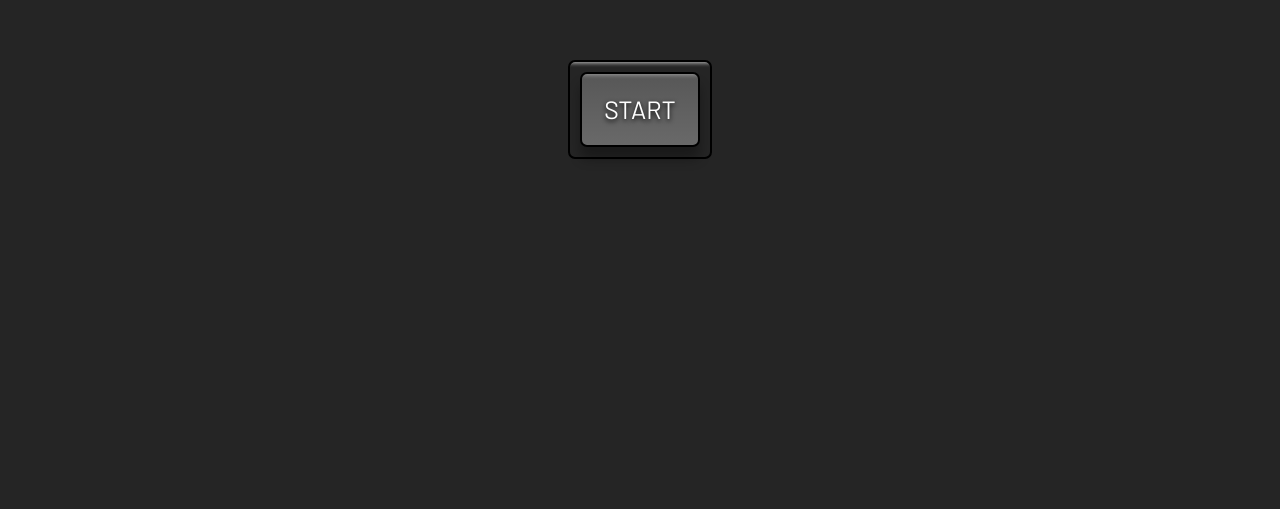
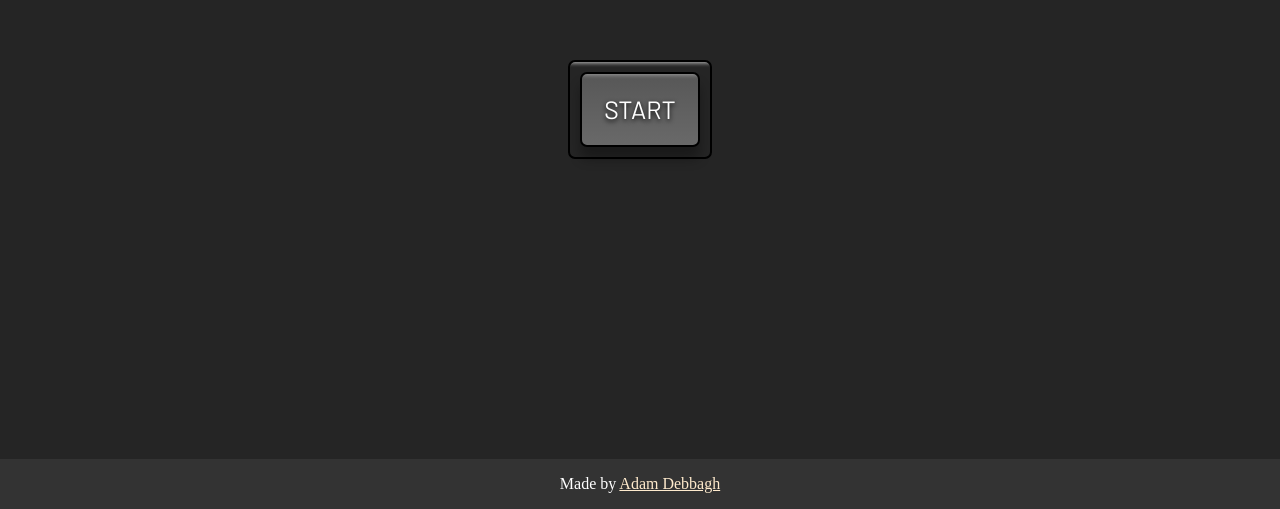
Before and after one commit to Adamdebbagh/PictureInPicture, a plain HTML site: page index.html in a window 1280 px wide. Shown: the part 291-800 px from the top of the page. Drawn offline with Linux system fonts and the light colour scheme.

Commit message:
add footer

```diff
--- a/index.html
+++ b/index.html
@@ -14,6 +14,8 @@
     <div class="button-container">
         <button id="button">START</button>
     </div>
+    <div class="footer">
+        <p>Made by <a href="http://adamdebbaghresume.herokuapp.com/" target="_blank"> Adam Debbagh</a></p>
     <!--Script  -->
     <script src="script.js"></script>
 </body>
--- a/style.css
+++ b/style.css
@@ -42,3 +42,13 @@ button:active {
     transform: translateY(3px);
     box-shadow:0 6px 6px 0 rgba(0,0,0,0.3)
 }
+.footer {
+    position: fixed;
+    left: 0;
+    bottom: 0;
+    width: 100%;
+    background-color:#333333;
+    color: white;
+    text-align: center;
+  }
+  .footer a { color:blanchedalmond;}
```
